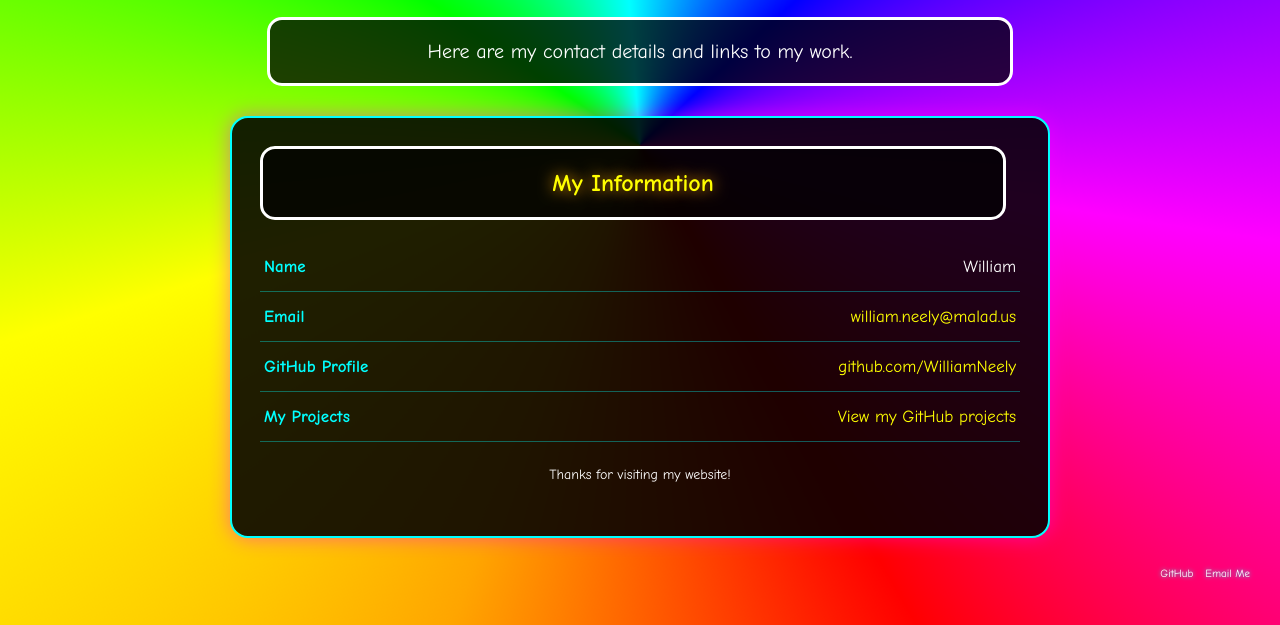
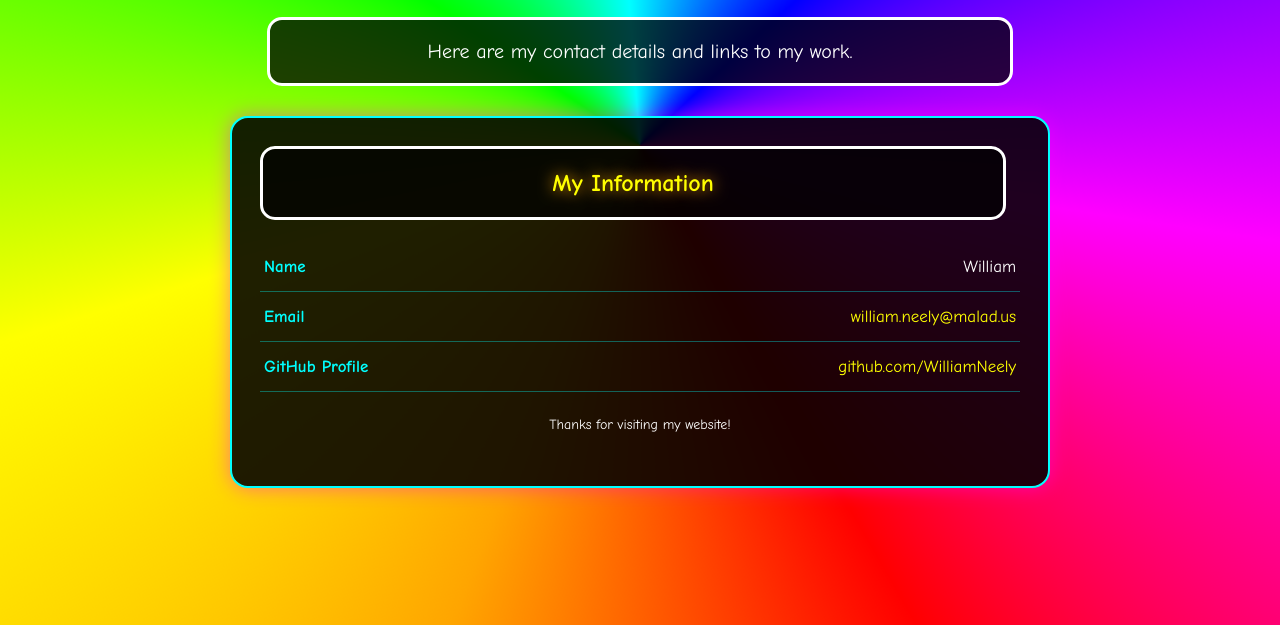
Before and after one commit to WilliamNeely/WilliamNeely.github.io, a plain HTML site: page contact.html in a window 1280 px wide. Shown: the part 255-880 px from the top of the page. Drawn offline with Linux system fonts and the light colour scheme.

Commit message:
Clean up contact page links and footer

```diff
--- a/contact.html
+++ b/contact.html
@@ -38,18 +38,8 @@
             <a href="https://github.com/WilliamNeely" target="_blank" rel="noopener noreferrer">github.com/WilliamNeely</a>
         </div>
 
-        <div class="contact-detail">
-            <strong>My Projects</strong>
-            <a href="https://github.com/WilliamNeely/Code-name-JACK-BLACK" target="_blank" rel="noopener noreferrer">View my GitHub projects</a>
-        </div>
-
         <p class="contact-note">Thanks for visiting my website!</p>
     </main>
 
-    <footer class="site-social-links" aria-label="Social and contact links">
-        <a class="social-link" href="https://github.com/WilliamNeely" target="_blank" rel="noopener noreferrer">GitHub</a>
-        <a class="social-link" href="mailto:william.neely@malad.us">Email Me</a>
-    </footer>
-
 </body>
 </html>
```
